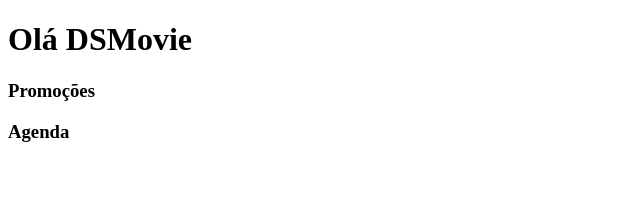
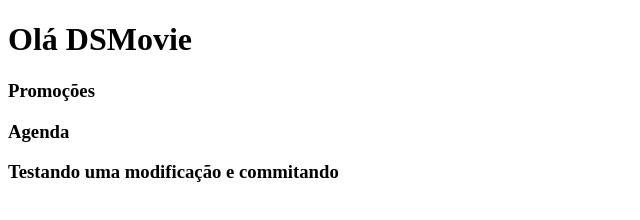
Before and after one commit to PedroL10/DSMovies, a plain HTML site: page index.html in a window 1280 px wide. Shown: the whole page, without its empty margins (0-640 px from the left). Drawn offline with Linux system fonts and the light colour scheme.

Commit message:
Alteração teste

```diff
--- a/index.html
+++ b/index.html
@@ -10,5 +10,6 @@
     <h1>Olá DSMovie</h1>
     <h3>Promoções</h3>
     <h3>Agenda</h3>
+    <h3>Testando uma modificação e commitando</h3>
   </body>
 </html>
```
